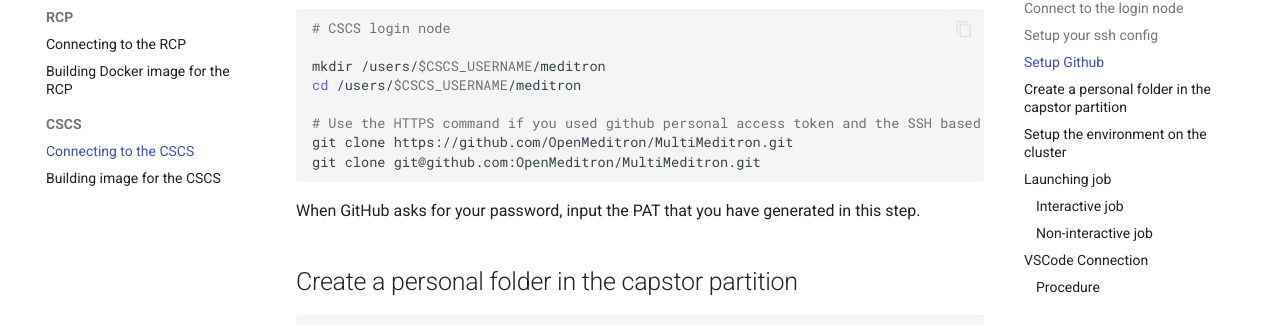
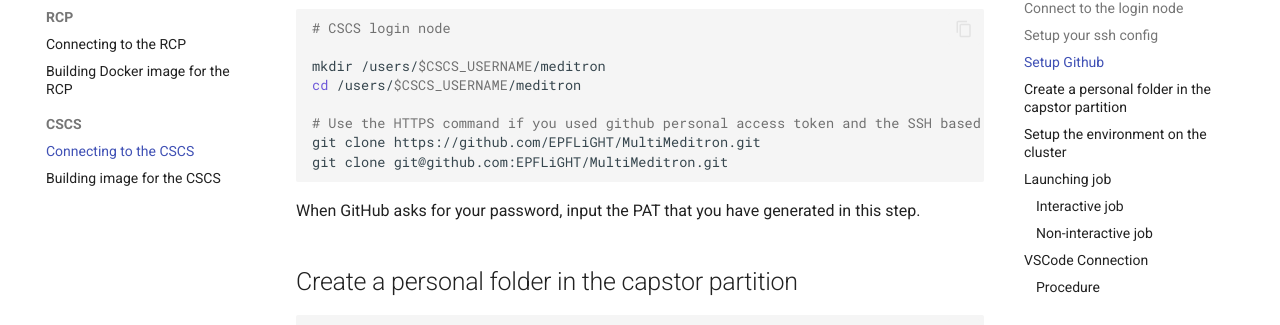
Before and after one commit to EPFLiGHT/LiGHT-doc, an MkDocs documentation site: the page built from docs/clusters/cscs.md, in a window 1280 px wide and 900 px high, scrolled down 5170 px. Shown: the part 127-452 px from the top of the window. Built offline with MkDocs 1.6.1 and Material for MkDocs 9.7.7, drawn with Linux system fonts in a browser that asks for light colours.

Commit message:
Move OpenMeditron to EPFLiGHT

````diff
--- a/docs/clusters/cscs.md
+++ b/docs/clusters/cscs.md
@@ -256,8 +256,8 @@ mkdir /users/$CSCS_USERNAME/meditron
 cd /users/$CSCS_USERNAME/meditron
 
 # Use the HTTPS command if you used github personal access token and the SSH based if you have added SSH key-pairs
-git clone https://github.com/OpenMeditron/MultiMeditron.git
-git clone git@github.com:OpenMeditron/MultiMeditron.git
+git clone https://github.com/EPFLiGHT/MultiMeditron.git
+git clone git@github.com:EPFLiGHT/MultiMeditron.git
 ```
 
 When GitHub asks for your password, input the PAT that you have generated in this step.
````
Also changed, not shown: docs/clusters/rcp.md (+1 -1 lines).
